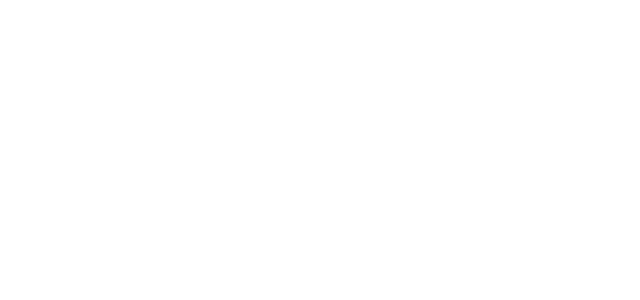
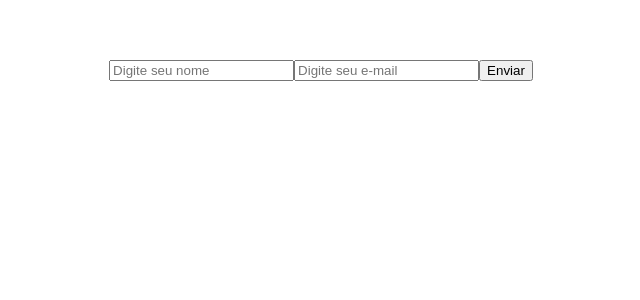
Before and after one commit to gustavorichter/frontVagas, a Vue app: page / in a window 1280 px wide. Shown: the top 300 px of the page, without its empty margins (319-959 px from the left). Built offline with nearby package versions, Linux system fonts and the light colour scheme.

Commit message:
chore: add componente Button

```diff
--- a/src/App.vue
+++ b/src/App.vue
@@ -1,18 +1,34 @@
-<template></template>
+<template>
+	<div>
+		<form @submit.prevent="submitForm">
+			<Input placeholder="Digite seu nome" v-model="name" />
+			<Input placeholder="Digite seu e-mail" v-model="email" />
+			<Button @click="submitForm">Enviar</Button>
+		</form>
+	</div>
+</template>
 
 <script>
 import Input from './components/Input.vue';
+import Button from './components/Button.vue';
 
 export default {
 	name: 'App',
 	components: {
+		Input,
+		Button
 	},
 	data() {
 		return {
+			name: '',
+			email: '',
 		};
 	},
 	methods: {
-
+		submitForm() {
+			// Lógica para enviar o formulário
+			console.log('Formulário enviado!');
+		}
 	}
 }
 </script>
--- /dev/null
+++ b/src/components/Button.vue
@@ -0,0 +1,22 @@
+<template>
+    <button @click="handleClick" class="button-component">
+        <slot></slot>
+    </button>
+</template>
+
+<script>
+export default {
+    name: 'Button',
+    methods: {
+        handleClick() {
+            this.$emit('click');
+        },
+    },
+};
+</script>
+
+<style scoped>
+.button-component {
+    /* Estilos do componente de botão */
+}
+</style>
```
